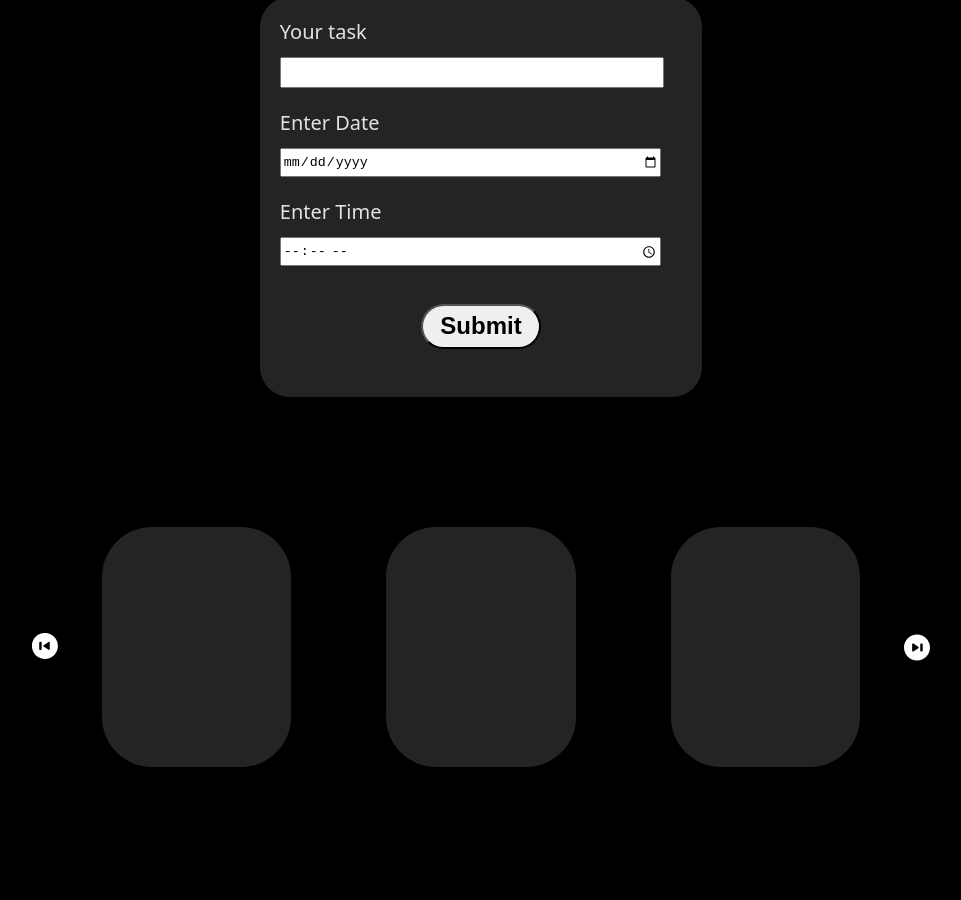
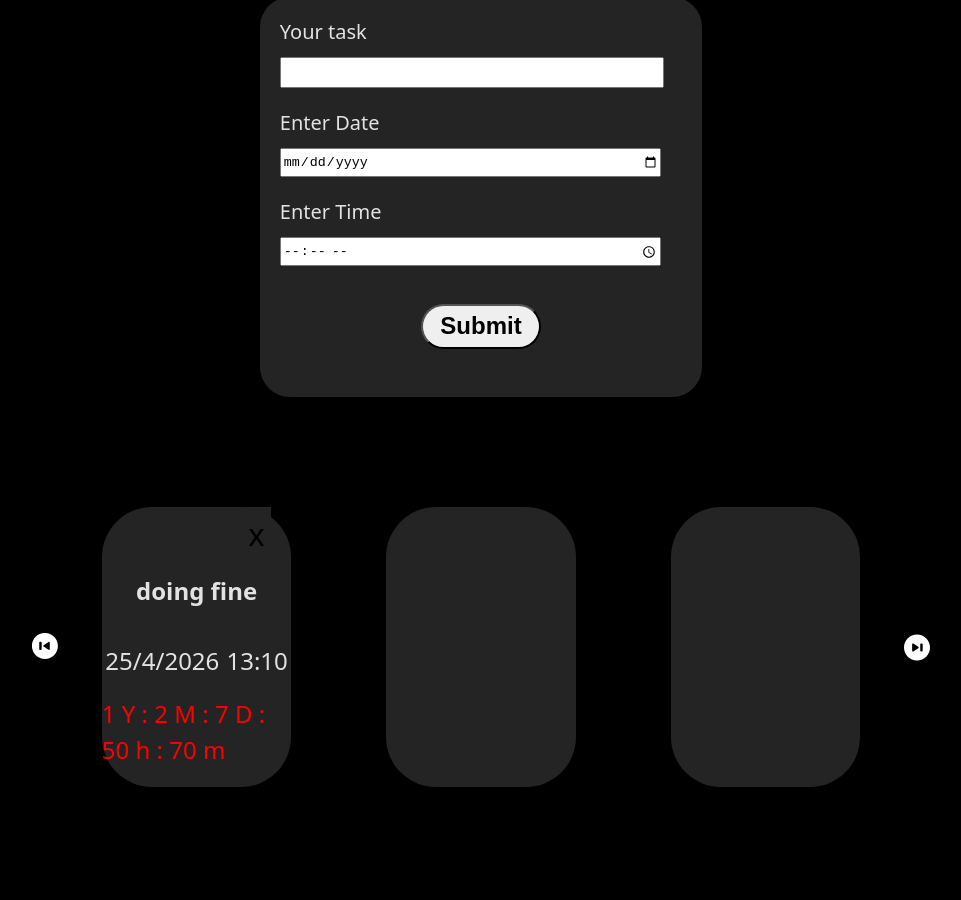
Before and after one commit to ahmed-rmdan/TODO__TIMETRRACKER-APP, a website built with Vite: page TODO-APP/index.html in a window 1280 px wide. Shown: the part 311-1211 px from the top of the page, without its empty margins (159-1120 px from the left). Built offline with nearby package versions, Linux system fonts and the light colour scheme.

Commit message:
finish card ui

```diff
--- a/TODO-APP/index.html
+++ b/TODO-APP/index.html
@@ -30,8 +30,27 @@
        </div>
        <div class="items">
           <div class="card">
+                <div class="exit">
+                      <button class="x">
+                        x
+                      </button>
 
+                </div>
+                <div class="task">
+                  doing fine
+                </div>
+                <div class="taskdate">
+                        <div class="date">
+                             25/4/2026
+                        </div>
+                        <div class="time">
+                                13:10
+                        </div>
+                </div>
+                <div class="remaining">
 
+                         <p>  1 Y :  2 M :  7 D : 50 h : 70 m  </p>
+                </div>
           </div>
           <div class="card">
 
--- a/TODO-APP/src/main.ts
+++ b/TODO-APP/src/main.ts
@@ -15,7 +15,7 @@ if(taskvalue?.value===''||timevalue===undefined||datevalue===undefined){
 else{
  const setdate=new todo(taskvalue?.value as string,datevalue?.valueAsDate as Date,timevalue?.value as string)
         modalview.pushtask(setdate)
-        console.log(modal.todos)
+        console.log(datevalue?.valueAsDate?.getFullYear())
 
 
 }
--- a/TODO-APP/src/style.css
+++ b/TODO-APP/src/style.css
@@ -86,10 +86,58 @@ justify-content: right;
 }
 .card{
   display: flex;
-height: 60%;
+height: 70%;
 width: 25%;
 background-color: #242424;
 border-radius: 50px;
+flex-direction: column;
+}
+.exit{
+  display: flex;
+  justify-content: end;
+  height: 20%;
+  width: 100%;
+}
+.exit button{
+  margin-right: 11%;
+  border: none;
+  background-color: #242424;
+  font-size: xx-large;
+  cursor: pointer;
+}
+.card .task{
+  display: flex;
+  font-size: x-large;
+  height: 20%;
+  justify-content: center;
+  font-weight: bolder;
+  width: 100%;
+  align-items: center;
+}
+.taskdate{
+  display: flex;
+  justify-content: space-around;
+  height:30%;
+  font-size: x-large;
+  align-items: center;
+}
+.remaining{
+  height: 30%;
+  display: flex;
+  flex-direction: column;
+
+  align-items: center;
+  justify-content: center;
+}
+.remaining p{
+ margin-top: -3px;
+  display: flex;
+  justify-content: center;
+    height: 100%;
+  width: 100%;
+  font-size: x-large;
+  color: red;
+
 }
 .next{
   display: flex;
```
